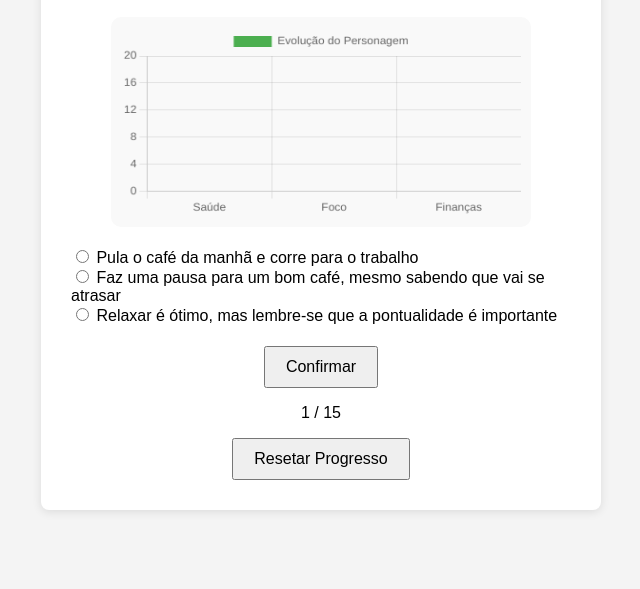
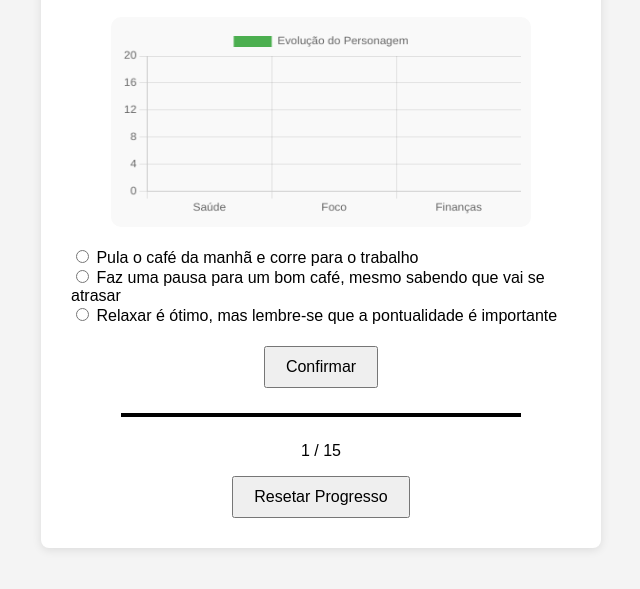
Before and after one commit to gustavofreitas19/Projeto-Intermediario-frontend, a plain HTML site: page index.html in a window 1280 px wide. Shown: the part 159-748 px from the top of the page, without its empty margins (319-959 px from the left). Drawn offline with nearby package versions, Linux system fonts and the light colour scheme.

Commit message:
Loader adicionado

```diff
--- a/index.html
+++ b/index.html
@@ -3,7 +3,7 @@
 <head>
     <meta charset="UTF-8">
     <meta name="viewport" content="width=device-width, initial-scale=1.0">
-    <title>Document</title>
+    <title>Decide Ai</title>
     <link rel="stylesheet" href="style.css">
     <script src="https://cdn.jsdelivr.net/npm/chart.js"></script>
 </head>
@@ -25,6 +25,7 @@
             <div class="options"></div>
             <button id="confirm-button">Confirmar</button>
             <div id="feedback" class="hidden"></div>
+            <div class="loader" id="loader-confirm"></div>
             <p id="contador-perguntas">1 / 15</p>
           </div>
           <button id="resetarProgresso">Resetar Progresso</button>
--- a/index.js
+++ b/index.js
@@ -194,6 +194,7 @@ let pontosTotais = 0;
 const questionElement = document.getElementById("question");
 const optionsContainer = document.querySelector(".options");
 const feedback = document.getElementById("feedback");
+const loader = document.getElementById("loader-confirm");
 const confirmButton = document.getElementById("confirm-button");
 const pontosDisplay = document.getElementById("pontos");
 const contadorPerguntasElement = document.getElementById("contador-perguntas");
@@ -270,17 +271,19 @@ confirmButton.addEventListener("click", () => {
   feedback.textContent = `${mensagemFeedback} Pontuação: ${pontosTotais}`;
   feedback.classList.remove("hidden");
 
+  loader.classList.add('active');
   setTimeout(() => {
     perguntaAtual++;
 
     if (perguntaAtual < perguntas.length) {
+      loader.classList.remove('active');
       mostrarPergunta(perguntaAtual);  // Mostra a próxima pergunta
     } else {
       questionElement.textContent = "Fim do jogo! Obrigado por jogar.";
       optionsContainer.innerHTML = "";
       confirmButton.disabled = true;
     }
-  }, 1000);
+  }, 7900);
 });
 
 if (perguntaAtual < perguntas.length) {
--- a/style.css
+++ b/style.css
@@ -3,6 +3,12 @@ body {
     background-color: #f4f4f4;
     padding: 20px;
     text-align: center;
+}
+
+button {
+    padding: 10px 20px;
+    font-size: 16px;
+    cursor: pointer;
 }
 
 .game-container {
@@ -11,7 +17,7 @@ body {
     padding: 30px;
     max-width: 500px;
     margin: auto;
-    box-shadow: 0 2px 10px rgba(0,0,0,0.1);
+    box-shadow: 0 2px 10px rgba(0, 0, 0, 0.1);
 }
 
 .options {
@@ -19,10 +25,39 @@ body {
     text-align: left;
 }
 
-  button {
-    padding: 10px 20px;
-    font-size: 16px;
-    cursor: pointer;
+.loader {
+  position: relative;
+  margin: 5% auto;
+  width: 400px;
+  height: 4px;
+  background-color: rgb(0, 0, 0);
+  overflow: hidden;
+}
+
+.loader::before {
+  content: "";
+  position: absolute;
+  top: 0;
+  left: 0;
+  width: 100%;
+  height: 100%;
+  background-color: rgb(117, 191, 240);
+  transform: scaleX(0);
+  transform-origin: left;
+}
+
+.loader.active::before {
+  animation: animarLoader 10s infinite;
+}
+
+@keyframes animarLoader {
+  0%, 10% {
+      transform: scaleX(0);
+  }
+  80%, 100% {
+      transform: scaleX(1);
+      transform-origin: left;
+  }
 }
 
 .hidden {
@@ -33,6 +68,7 @@ body {
     margin-top: 20px;
     font-weight: bold;
 }
+
 .grafico-estilo {
     max-width: 100%;
     margin: 20px auto;
```
Lines whose indentation alone changed are shown as unchanged.
